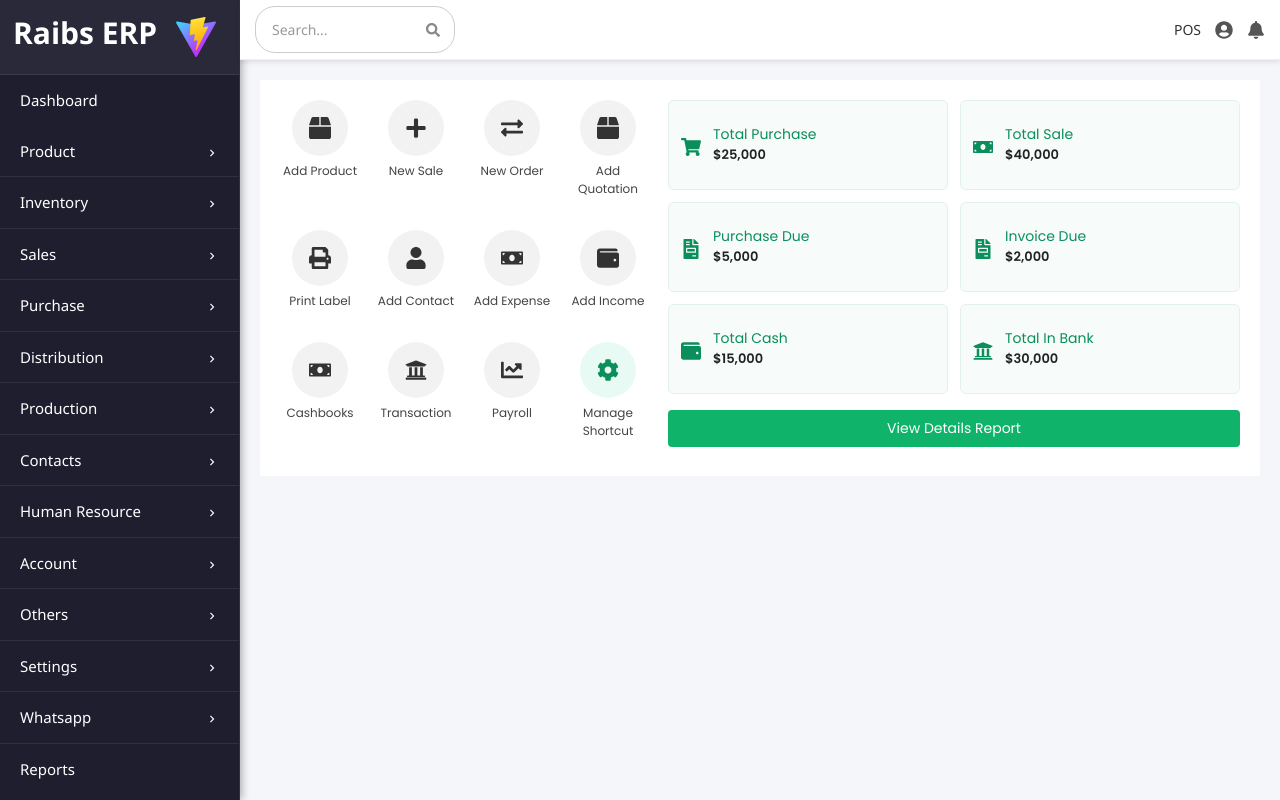
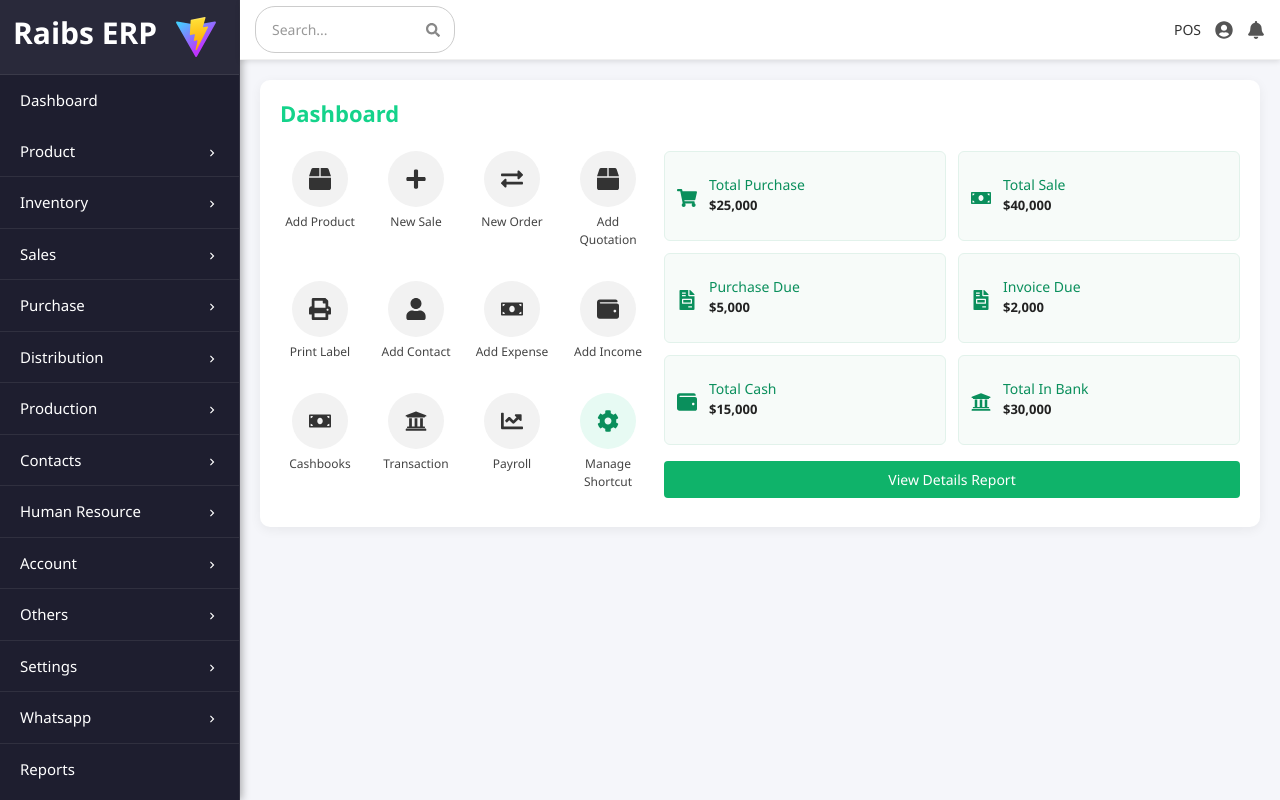
Before and after one commit to RaibsTechnologies/ERP, a React (Vite) app: page /dashboard in a window 1280 px wide. Built offline with nearby package versions, Linux system fonts and the light colour scheme.

Commit message:
modify code for backend

```diff
--- a/src/Components/DashBoard/DashBoard.css
+++ b/src/Components/DashBoard/DashBoard.css
@@ -1,17 +1,58 @@
+/* Main container */
 .dashboard-container {
-  display: flex;
-  gap: 20px;
+  font-family: "Segoe UI", sans-serif;
   padding: 20px;
   background-color: #fff;
   align-items: flex-start;
+  margin: 0 auto;
+  max-width: 1200px;
+   box-shadow: 0 3px 12px rgba(0, 0, 0, 0.06);
+  border-radius: 10px;
+}
+
+
+
+.dashboard-header h2 {
+  color: #15d38b;
+  font-weight: 600;
+  font-size: 22px;
+  margin-bottom: 25px;
+}
+
+.refresh-button {
+  background: #f0f0f0;
+  border: none;
+  padding: 8px 12px;
+  border-radius: 4px;
+  cursor: pointer;
+  display: flex;
+  align-items: center;
+  gap: 6px;
+  font-size: 0.9rem;
+}
+
+.refresh-button:hover {
+  background: #e0e0e0;
+}
+
+.last-updated {
+  color: #666;
+  font-size: 0.9rem;
+}
+
+.dashboard-details {
+  flex: 1;
+  display: flex;
+  gap: 16px;
 }
 
 /* Left circular shortcut buttons */
 .shortcut-grid {
   display: grid;
-  grid-template-columns: repeat(4, 80px); /* smaller width */
+  grid-template-columns: repeat(4, 80px);
   gap: 16px;
 }
+
 
 .shortcut-card {
   display: flex;
@@ -22,7 +63,7 @@
 }
 
 .shortcut-icon {
-  width: 56px; /* reduced from 70px */
+  width: 56px;
   height: 56px;
   background-color: #f2f2f2;
   color: #333;
@@ -30,14 +71,16 @@
   display: flex;
   align-items: center;
   justify-content: center;
-  font-size: 22px; /* reduced from 28px */
+  font-size: 22px;
   margin-bottom: 6px;
   transition: background-color 0.2s ease, color 0.2s ease;
 }
 
-.shortcut-card p {
+.shortcut-card  {
+  text-decoration: none;
   font-size: 12px;
   color: #444;
+  margin: 0;
 }
 
 .shortcut-card.highlight .shortcut-icon {
@@ -62,7 +105,7 @@
 .stats-grid {
   display: grid;
   grid-template-columns: repeat(2, 1fr);
-  grid-auto-rows: 90px; /* reduced height */
+  grid-auto-rows: 90px;
   gap: 12px;
 }
 
@@ -77,13 +120,13 @@
 }
 
 .stat-icon {
-  font-size: 20px; /* reduced from 26px */
+  font-size: 20px;
   color: #0a8f5c;
 }
 
 .stat-info h4 {
   margin: 0;
-  font-size: 14px; /* smaller text */
+  font-size: 14px;
   color: #0a8f5c;
 }
 
@@ -102,8 +145,75 @@
   border-radius: 4px;
   font-size: 14px;
   cursor: pointer;
+  align-items: center;
+  transition: background-color 0.2s ease;
 }
 
 .details-button:hover {
   background-color: #0a8f5c;
 }
+
+.details-button:disabled {
+  background-color: #cccccc;
+  cursor: not-allowed;
+}
+
+/* Loading state */
+.dashboard-loading {
+  display: flex;
+  flex-direction: column;
+  align-items: center;
+  justify-content: center;
+  height: 100%;
+  padding: 40px;
+}
+
+.spinner {
+  border: 4px solid rgba(0, 0, 0, 0.1);
+  width: 36px;
+  height: 36px;
+  border-radius: 50%;
+  border-left-color: #09f;
+  animation: spin 1s linear infinite;
+  margin-bottom: 16px;
+}
+
+@keyframes spin {
+  0% { transform: rotate(0deg); }
+  100% { transform: rotate(360deg); }
+}
+
+/* Error state */
+.dashboard-error {
+  display: flex;
+  flex-direction: column;
+  align-items: center;
+  justify-content: center;
+  height: 100%;
+  padding: 40px;
+  text-align: center;
+}
+
+.error-icon {
+  color: #ff3333;
+  font-size: 2em;
+  margin-bottom: 10px;
+}
+
+.retry-button {
+  margin-top: 15px;
+  background: #ff3333;
+  color: white;
+  border: none;
+  padding: 8px 16px;
+  border-radius: 4px;
+  cursor: pointer;
+  display: flex;
+  align-items: center;
+  gap: 6px;
+  transition: background-color 0.2s ease;
+}
+
+.retry-button:hover {
+  background: #e60000;
+}
--- a/src/Components/DashBoard/DashBoard.jsx
+++ b/src/Components/DashBoard/DashBoard.jsx
@@ -1,5 +1,6 @@
-import React from "react";
+import React, { useState, useEffect } from "react";
 import "./Dashboard.css";
+import { Link } from "react-router-dom";
 import {
   FaBox,
   FaShoppingCart,
@@ -12,46 +13,112 @@
   FaPrint,
   FaExchangeAlt,
   FaChartLine,
-  FaCog
+  FaCog,
+  FaSync,
+  FaExclamationTriangle
 } from "react-icons/fa";
 
-const Dashboard = () => {
-  const shortcuts = [
-    { id: 1, name: "Add Product", icon: <FaBox /> },
-    { id: 2, name: "New Sale", icon: <FaPlus /> },
-    { id: 3, name: "New Order", icon: <FaExchangeAlt /> },
-    { id: 4, name: "Add Quotation", icon: <FaBox /> },
-    { id: 5, name: "Print Label", icon: <FaPrint /> },
-    { id: 6, name: "Add Contact", icon: <FaUser /> },
-    { id: 7, name: "Add Expense", icon: <FaMoneyBill /> },
-    { id: 8, name: "Add Income", icon: <FaWallet /> },
-    { id: 9, name: "Cashbooks", icon: <FaMoneyBill /> },
-    { id: 10, name: "Transaction", icon: <FaUniversity /> },
-    { id: 11, name: "Payroll", icon: <FaChartLine /> },
-    { id: 12, name: "Manage Shortcut", icon: <FaCog />, highlight: true }
+// Mock data that simulates what you'd get from a backend
+const mockShortcuts = [
+  { id: 1, name: "Add Product", icon: "FaBox" ,directory:"/AddProduct" },
+  { id: 2, name: "New Sale", icon: "FaPlus" ,directory:"/AddProduct" },
+  { id: 3, name: "New Order", icon: "FaExchangeAlt" ,directory:"/AddProduct" },
+  { id: 4, name: "Add Quotation", icon: "FaBox" ,directory:"/AddProduct" },
+  { id: 5, name: "Print Label", icon: "FaPrint" ,directory:"/AddProduct" },
+  { id: 6, name: "Add Contact", icon: "FaUser" ,directory:"/AddProduct"},
+  { id: 7, name: "Add Expense", icon: "FaMoneyBill" ,directory:"/AddProduct"},
+  { id: 8, name: "Add Income", icon: "FaWallet" ,directory:"/AddProduct"},
+  { id: 9, name: "Cashbooks", icon: "FaMoneyBill" ,directory:"/AddProduct" },
+  { id: 10, name: "Transaction", icon: "FaUniversity" ,directory:"/AddProduct"},
+  { id: 11, name: "Payroll", icon: "FaChartLine" ,directory:"/AddProduct" },
+  { id: 12, name: "Manage Shortcut", icon: "FaCog", highlight: true ,directory:"/AddProduct" }
 ];
 
-  const stats = [
-    { label: "Total Purchase", value: "$25,000", icon: <FaShoppingCart /> },
-    { label: "Total Sale", value: "$40,000", icon: <FaMoneyBill /> },
-    { label: "Purchase Due", value: "$5,000", icon: <FaFileInvoice /> },
-    { label: "Invoice Due", value: "$2,000", icon: <FaFileInvoice /> },
-    { label: "Total Cash", value: "$15,000", icon: <FaWallet /> },
-    { label: "Total In Bank", value: "$30,000", icon: <FaUniversity /> }
+const mockStats = [
+  { label: "Total Purchase", value: "$25,000", icon: "FaShoppingCart" },
+  { label: "Total Sale", value: "$40,000", icon: "FaMoneyBill" },
+  { label: "Purchase Due", value: "$5,000", icon: "FaFileInvoice" },
+  { label: "Invoice Due", value: "$2,000", icon: "FaFileInvoice" },
+  { label: "Total Cash", value: "$15,000", icon: "FaWallet" },
+  { label: "Total In Bank", value: "$30,000", icon: "FaUniversity" }
 ];
+
+const Dashboard = () => {
+  const [shortcuts, setShortcuts] = useState([]);
+  const [stats, setStats] = useState([]);
+  const [loading, setLoading] = useState(true);
+  const [error, setError] = useState(null);
+  const [lastUpdated, setLastUpdated] = useState(null);
+
+  // Simulate API call with timeout
+  const fetchMockData = () => {
+    setLoading(true);
+    setError(null);
+
+    // Simulate network delay
+    setTimeout(() => {
+      try {
+        // In a real app, you might transform the API response here
+        setShortcuts(mockShortcuts);
+        setStats(mockStats);
+        setLastUpdated(new Date());
+      } catch (err) {
+        setError("Failed to load mock data");
+      } finally {
+        setLoading(false);
+      }
+    }, 800); // 0.8 second delay to simulate network
+  };
+
+  // Initial data fetch
+  useEffect(() => {
+    fetchMockData();
+  }, []);
+
+  // Handle shortcut click
+
+
+  // Handle view details report
+  const handleViewDetails = () => {
+    console.log("View details clicked - would fetch report data in real app");
+    alert("This would show a detailed report in a real application");
+  };
+
+  if (loading && !lastUpdated) {
+    return (
+      <div className="dashboard-loading">
+        <div className="spinner"></div>
+        <p>Loading dashboard...</p>
+      </div>
+    );
+  }
+
+  if (error) {
+    return (
+      <div className="dashboard-error">
+        <FaExclamationTriangle className="error-icon" />
+        <p>{error}</p>
+        <button onClick={fetchMockData} className="retry-button">
+          <FaSync /> Retry
+        </button>
+      </div>
+    );
+  }
 
   return (
     <div className="dashboard-container">
+        <h3 className="heading">Dashboard</h3>
+      <div className="dashboard-details">
         {/* Left Shortcuts */}
         <div className="shortcut-grid">
           {shortcuts.map((item) => (
-          <div
+            <Link to={item.directory}
               key={item.id}
               className={`shortcut-card ${item.highlight ? "highlight" : ""}`}
             >
-            <div className="shortcut-icon">{item.icon}</div>
+              <div className="shortcut-icon">{getIconComponent(item.icon)}</div>
               <p>{item.name}</p>
-          </div>
+            </Link>
           ))}
         </div>
 
@@ -60,7 +127,7 @@
           <div className="stats-grid">
             {stats.map((stat, index) => (
               <div key={index} className="stat-card">
-              <div className="stat-icon">{stat.icon}</div>
+                <div className="stat-icon">{getIconComponent(stat.icon)}</div>
                 <div className="stat-info">
                   <h4>{stat.label}</h4>
                   <p>{stat.value}</p>
@@ -68,10 +135,36 @@
               </div>
             ))}
           </div>
-        <button className="details-button">View Details Report</button>
+          <button
+            className="details-button"
+            onClick={handleViewDetails}
+            disabled={loading}
+          >
+            View Details Report
+          </button>
+        </div>
       </div>
     </div>
   );
 };
 
+// Helper function to map icon names to components
+const getIconComponent = (iconName) => {
+  const icons = {
+    FaBox: <FaBox />,
+    FaShoppingCart: <FaShoppingCart />,
+    FaMoneyBill: <FaMoneyBill />,
+    FaFileInvoice: <FaFileInvoice />,
+    FaWallet: <FaWallet />,
+    FaUniversity: <FaUniversity />,
+    FaPlus: <FaPlus />,
+    FaUser: <FaUser />,
+    FaPrint: <FaPrint />,
+    FaExchangeAlt: <FaExchangeAlt />,
+    FaChartLine: <FaChartLine />,
+    FaCog: <FaCog />
+  };
+  return icons[iconName] || <FaBox />;
+};
+
 export default Dashboard;
```
Lines whose indentation alone changed are shown as unchanged.
